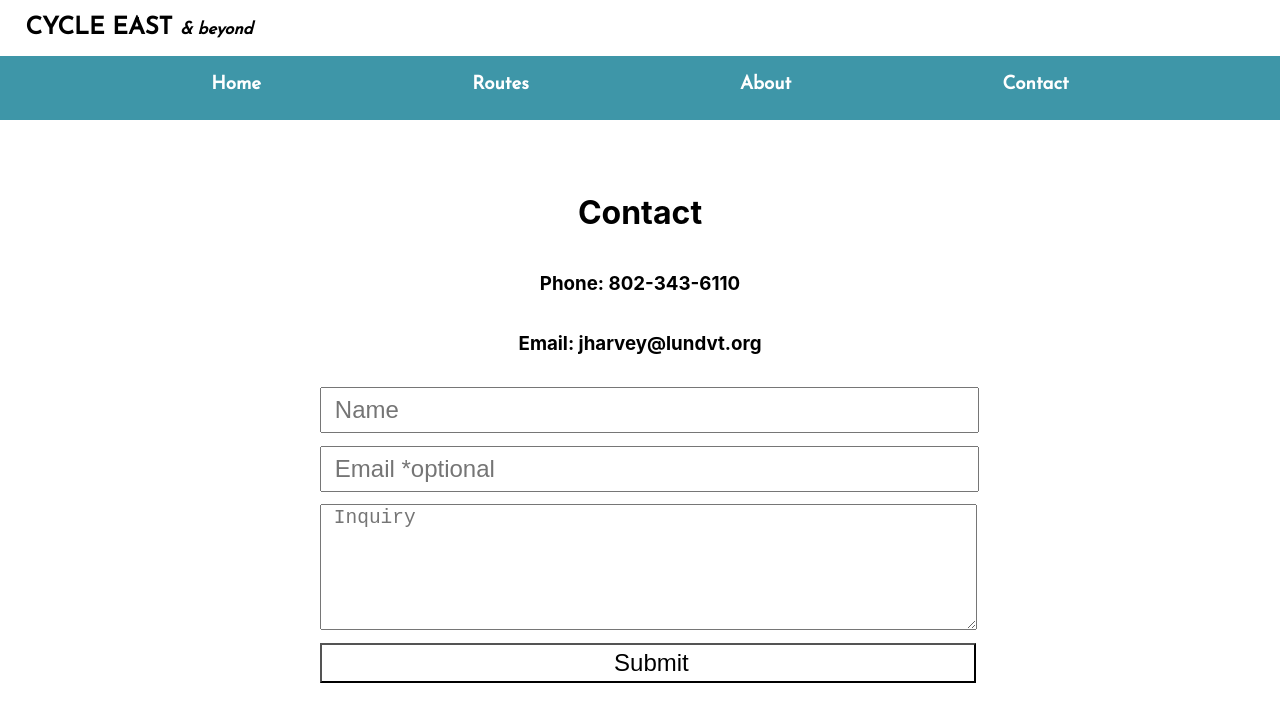
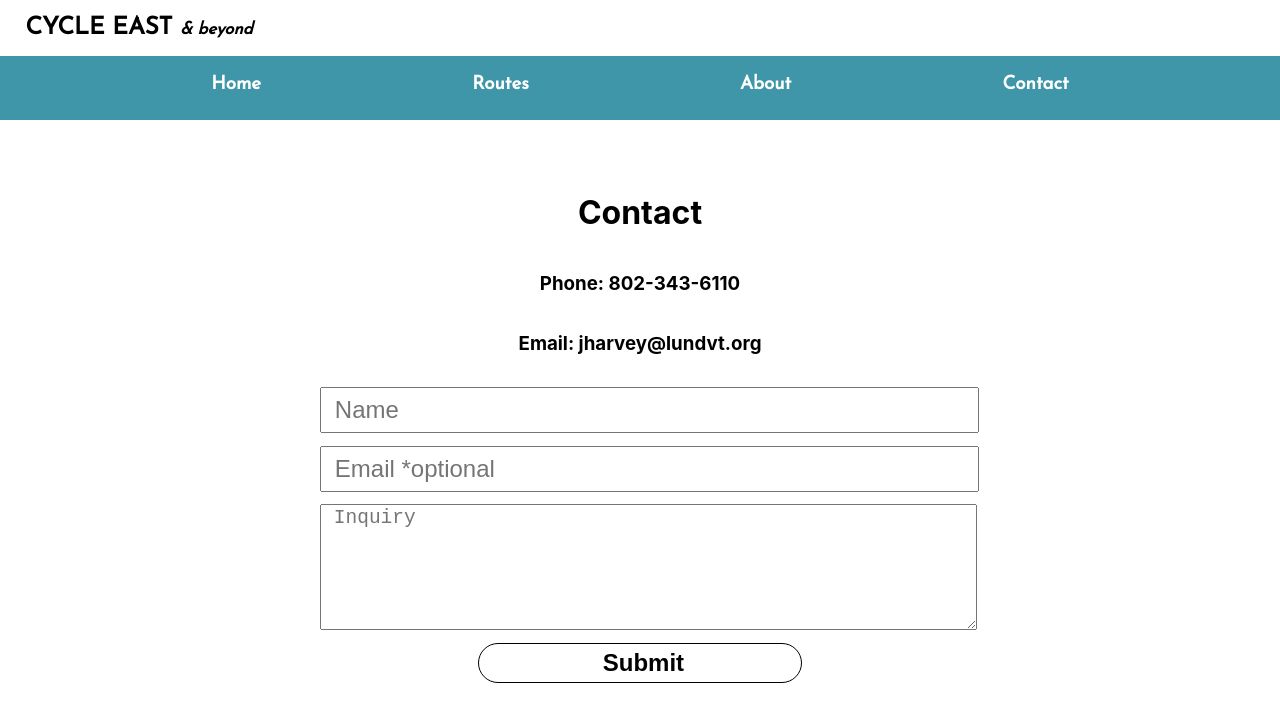
Before and after one commit to ZoeKHarvey/cycle-east, a React (Create React App) app: page /#/contact in a window 1280 px wide. Shown: the top 722 px of the page. Built offline with nearby package versions, Linux system fonts and the light colour scheme.

Commit message:
Continue styling form and about page

```diff
--- /dev/null
+++ b/src/Components/About/About.css
@@ -0,0 +1,27 @@
+
+.div__about {
+  text-align: center;
+  width: 50%;
+  margin-left: auto;
+  margin-right: auto;
+  line-height: 1.5;
+}
+
+.p__about--main {
+  text-align: left;
+}
+
+button {
+  width: 99%;
+    height: 3em;
+    font-size: .9em;
+    border-radius: 22px;
+    font-weight: bold;
+    border: 1.5px solid;
+    margin-top: 10%;
+}
+
+button:hover {
+  color: #3E96A8;
+  cursor: pointer;
+}
--- a/src/Components/About/About.js
+++ b/src/Components/About/About.js
@@ -1,10 +1,25 @@
 import React, {Component} from 'react';
 import { Link } from 'react-router-dom';
+import './About.css'
 
 export const About = () => {
 
     return(
-      <h1>About</h1>
+      <div className="div__about">
+        <h1>About</h1>
+        <p>A guided yet independent cycling tour specifically focused in the New England area.</p>
+        <p className="p__about--main">A broken down truck is what led Judy Harvey to her passion for cycling.<br/>
+        Biking to work every day quickly transformed into making treks across the east coast -
+        Vermont to Montreal being one of her personal favorites. <br/> Through common missteps in her first couple
+        trips alone, she quickly adapted to solving problems on the road and learning how to better prepared
+        for the next trip. <br/>Her extensive experience with cross-country cycling along with her fresh memory
+        of what it was like to not have that safety net of preparation brought her here.<br/>This is not a regular bike
+        tour, as she now strives to simply show you the ropes and prepare you for your first solo run.<br/> The mix
+        of authentic outdoor grit with the stability of a seasoned guide is what makes this experience unique.</p>
+        <Link to='/contact'>
+          <button className="button__about--questions">Questions?</button>
+        </Link>
+      </div>
     )
 
 }
--- a/src/Components/Contact/Contact.css
+++ b/src/Components/Contact/Contact.css
@@ -35,8 +35,11 @@ a {
 }
 
 .button__contact--submit {
-  width: 102.5%;
+  width: 50.5%;
   background-color: white;
+  border-radius: 2em;
+  margin-left: auto;
+  margin-right: auto;
 }
 
 .button__contact--submit:hover {
```
